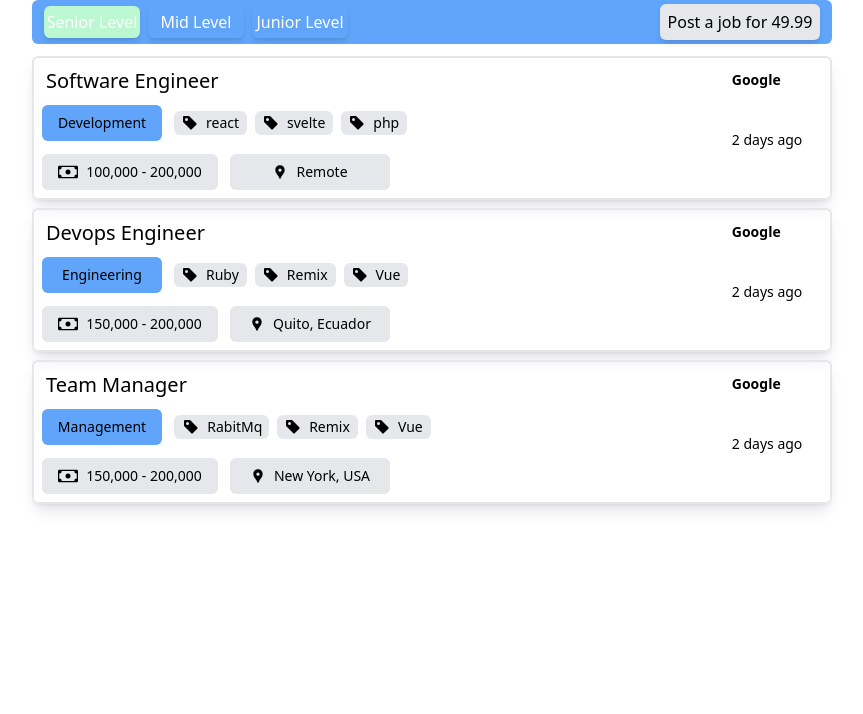
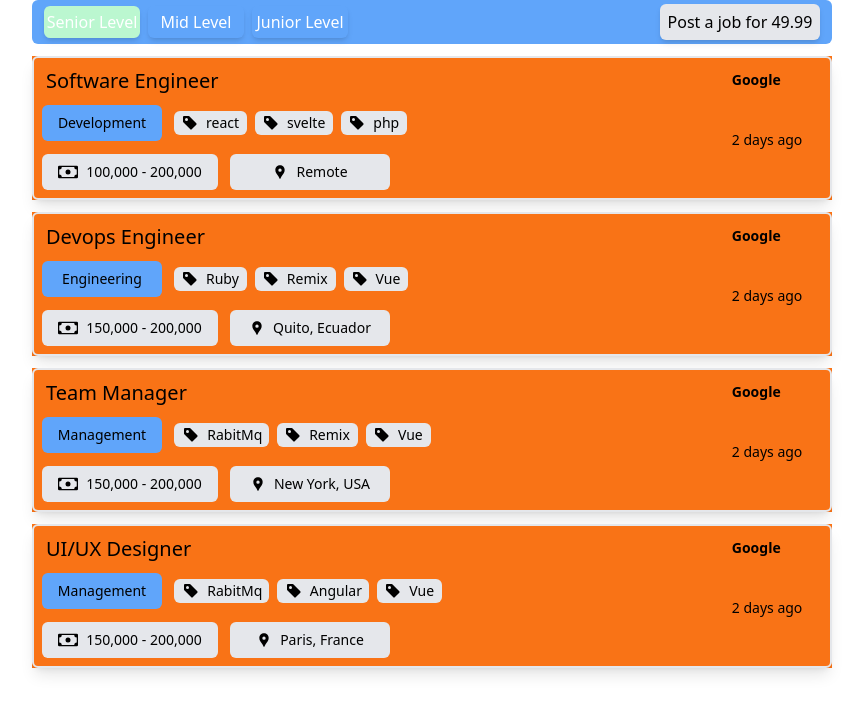
Before and after one commit to JoaquinManchenoP/Job-Board-Next.js, a Next.js app: page / in a window 1280 px wide. Shown: the top 714 px of the page, without its empty margins (208-1071 px from the left). Built offline with nearby package versions, Linux system fonts and the light colour scheme.

Commit message:
listing page layout

```diff
--- a/components/JobCard/JobCard.js
+++ b/components/JobCard/JobCard.js
@@ -2,11 +2,10 @@
 import JobType from './JobType';
 import SkillTag from './SkillTag';
 import SalaryTag from './SalaryTag';
-import LocationTag from '../../components/JobCard/LocationTag'
+import LocationTag from './LocationTag'
 import { motion } from 'framer-motion';
 
 export default function JobCard({ data }) {
-    console.log(data)
     return (
         <motion.div
             whileHover={{ scale: 1.01 }}
--- /dev/null
+++ b/components/listingDetails/ListingDetails.js
@@ -0,0 +1,10 @@
+import React from 'react'
+
+export default function ListingDetails() {
+    return (
+        <div className="details h-[500px] w-10/12 bg-orange-500">
+
+        </div>
+
+    )
+}
--- a/pages/Layout/Layout.js/Layout.js
+++ b/pages/Layout/mainLayout/Layout.js
@@ -1,5 +1,5 @@
 import React, { Children } from 'react'
-import LevelMenu from '../../../components/LevelMenu/LevelMenu'
+import LevelMenu from '../../../components/levelMenu/LevelMenu'
 
 export default function Layout({ children }) {
     return (
--- a/pages/index.js
+++ b/pages/index.js
@@ -1,5 +1,6 @@
-import JobCard from "../components/JobCard/JobCard"
-import Layout from "./Layout/Layout.js/Layout"
+import JobCard from "../components/jobCard/JobCard"
+import Layout from "./Layout/mainLayout/Layout"
+import Link from "next/link"
 
 export default function Home() {
 
@@ -36,15 +37,30 @@
         'RabitMq', 'Remix', 'Vue'
       ],
       'employerName': 'google.com'
+    },
+    {
+      'id': 3,
+      'position': 'UI/UX Designer',
+      'jobType': 'Management',
+      'salaryRange': '150,000 - 200,000',
+      'jobLocation': 'Paris, France',
+      'skills': [
+        'RabitMq', 'Angular', 'Vue'
+      ],
+      'employerName': 'facebook.com'
     }
   ]
 
 
   return (
     <Layout>
-      <div className="index space-y-2 ">
+      <div className="inde space-y-3 ">
         {mockData.map(job => (
-          <JobCard data={job} key={job.id} />
+          <div className="card bg-orange-500" key={job.id}>
+            <Link href={'/listings/' + job.id}>
+              <JobCard data={job} />
+            </Link>
+          </div>
         ))}
       </div>
     </Layout >
--- a/pages/listings/[ListingId].js
+++ b/pages/listings/[ListingId].js
@@ -1,7 +1,17 @@
 import React from 'react'
+import ListingDetails from '../../components/listingDetails/ListingDetails'
 
-export default function ListingId() {
+export default function Listing() {
     return (
-        <div>this is th first dynamic route</div>
+        <div className="listing h-screen w-screen bg-purple-500 flex justify-center">
+            <div className="listing__container h-full w-11/12 flex">
+                <div className="right h-full w-2/6 bg-green-400 flex justify-center pt-8">
+                    <ListingDetails />
+                </div>
+                <div className="left h-full w-4/6 bg-orange-500">
+                    left_side
+                </div>
+            </div>
+        </div>
     )
 }
```
